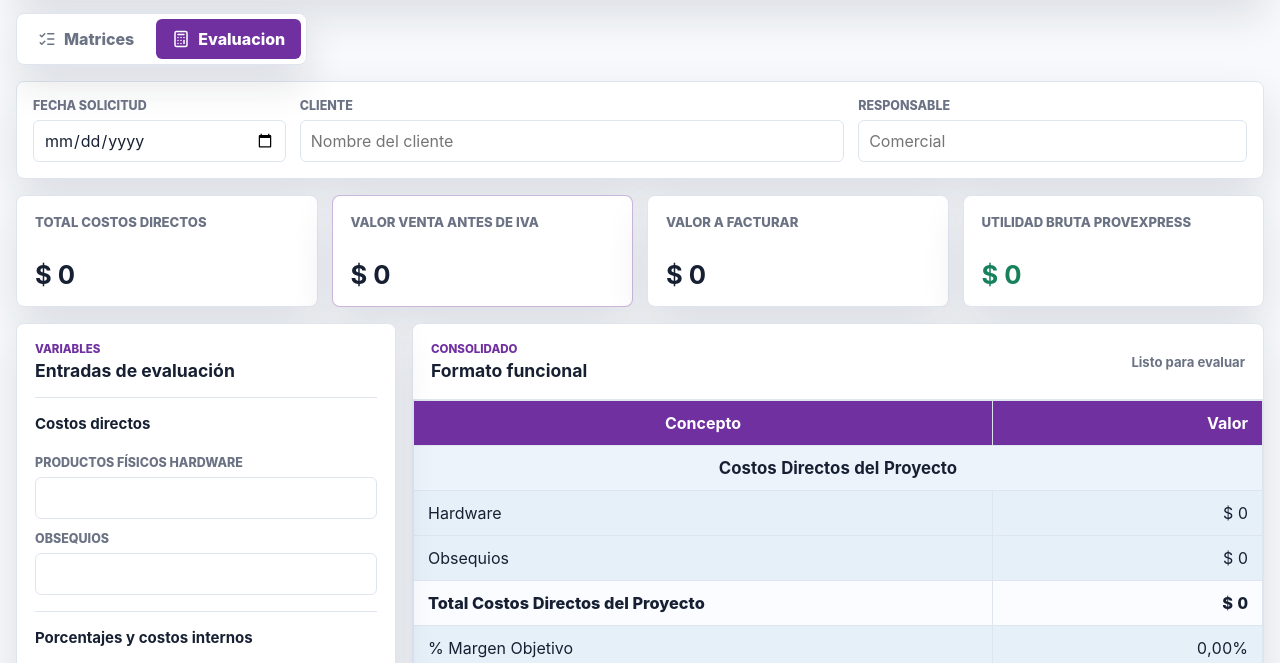
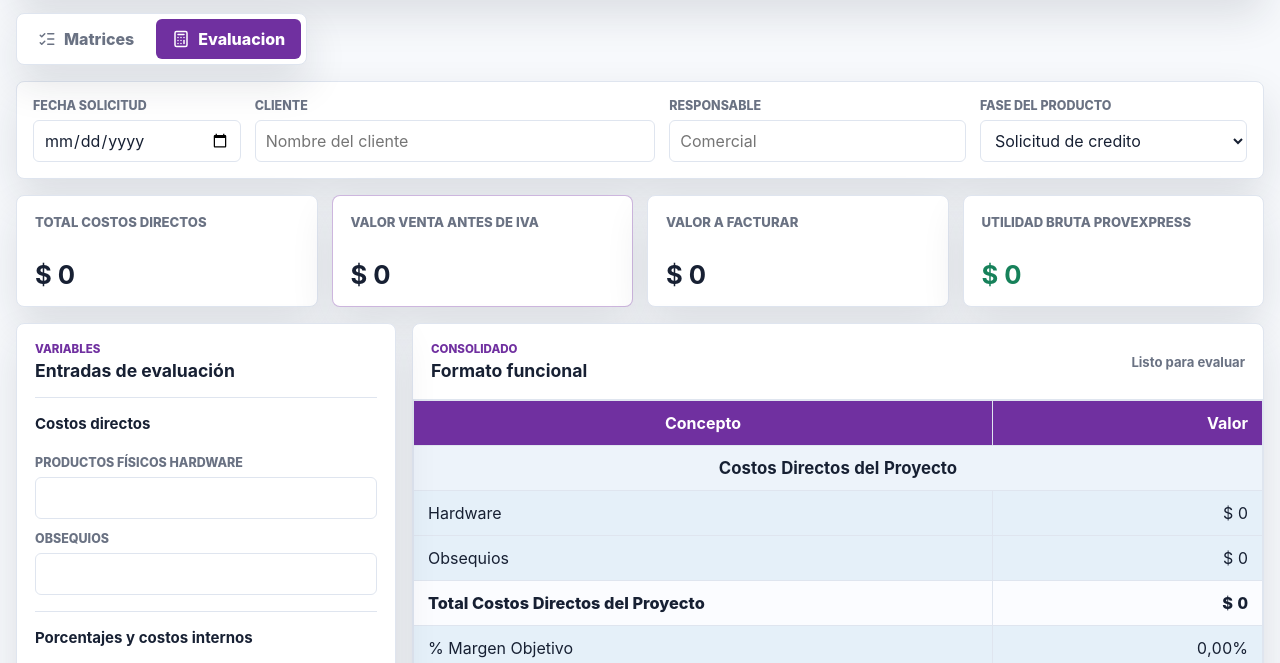
Before and after one commit to Provexpress/Matriz-Comercial-PX, a website: page index.html in a window 1280 px wide. Both pictures are taken after a click on the button "Nueva matriz". Shown: the part 137-800 px from the top of the page. Drawn offline with nearby package versions, Linux system fonts and the light colour scheme.

Commit message:
Agrega fase inicial al formulario

```diff
--- a/app.js
+++ b/app.js
@@ -2,6 +2,7 @@ const defaults = {
   fechaSolicitud: "",
   cliente: "",
   responsable: "",
+  fase: "100000000",
   hardware: "",
   obsequios: "",
   margenObjetivo: "",
@@ -48,6 +49,7 @@ const ratioFields = new Set([
 
 const storageKey = "matriz-comercial-px-empty-inputs";
 const fields = {};
+const textFields = ["fechaSolicitud", "cliente", "responsable", "fase"];
 let msalApp = null;
 let currentAccount = null;
 let matrixEntitySetName = null;
@@ -328,7 +330,7 @@ function bindInputs() {
     });
   });
 
-  ["fechaSolicitud", "cliente", "responsable"].forEach((id) => {
+  textFields.forEach((id) => {
     const input = document.querySelector(`#${id}`);
     input.value = state[id] ?? "";
     input.addEventListener("input", () => {
@@ -343,7 +345,7 @@ function resetValues() {
   Object.entries(fields).forEach(([key, input]) => {
     input.value = state[key];
   });
-  ["fechaSolicitud", "cliente", "responsable"].forEach((id) => {
+  textFields.forEach((id) => {
     document.querySelector(`#${id}`).value = state[id] ?? "";
   });
   render();
@@ -472,7 +474,7 @@ function buildDataversePayload(input) {
     px_responsable: input.responsable || currentAccount?.name || currentAccount?.username || "",
     px_fechasolicitud: input.fechaSolicitud || null,
     px_estado: estadoValues.borrador,
-    px_fase: faseValues.solicitudCredito,
+    px_fase: Number(input.fase || faseValues.solicitudCredito),
     px_hardware: Number(input.hardware || 0),
     px_obsequios: Number(input.obsequios || 0),
     px_margenobjetivo: Number(input.margenObjetivo || 0),
--- a/index.html
+++ b/index.html
@@ -6,7 +6,7 @@
     <title>Matriz Comercial PX</title>
     <link rel="stylesheet" href="styles.css" />
     <script src="https://unpkg.com/lucide@latest/dist/umd/lucide.js" defer></script>
-    <script src="app.js?v=20260430-phases1" defer></script>
+    <script src="app.js?v=20260430-phase-form1" defer></script>
   </head>
   <body>
     <main class="app-shell">
@@ -66,6 +66,14 @@
         <label>
           <span>Responsable</span>
           <input id="responsable" type="text" placeholder="Comercial" />
+        </label>
+        <label>
+          <span>Fase del producto</span>
+          <select id="fase">
+            <option value="100000000">Solicitud de credito</option>
+            <option value="100000001">Oferta</option>
+            <option value="100000006">Cierre</option>
+          </select>
         </label>
       </section>
 
--- a/styles.css
+++ b/styles.css
@@ -190,7 +190,7 @@ button svg {
 
 .project-strip {
   display: grid;
-  grid-template-columns: minmax(180px, 0.65fr) 1.4fr 1fr;
+  grid-template-columns: minmax(170px, 0.7fr) minmax(220px, 1.35fr) minmax(190px, 1fr) minmax(190px, 0.9fr);
   gap: 14px;
   margin-top: 16px;
   padding: 16px;
@@ -210,7 +210,8 @@ label span {
   text-transform: uppercase;
 }
 
-input {
+input,
+select {
   width: 100%;
   min-height: 42px;
   border: 1px solid var(--line);
@@ -221,7 +222,8 @@ input {
   outline: none;
 }
 
-input:focus {
+input:focus,
+select:focus {
   border-color: var(--blue);
   box-shadow: 0 0 0 3px rgba(0, 112, 192, 0.16);
 }
```
